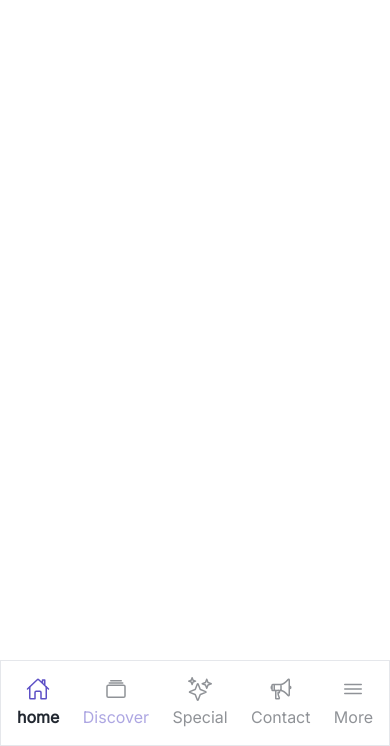
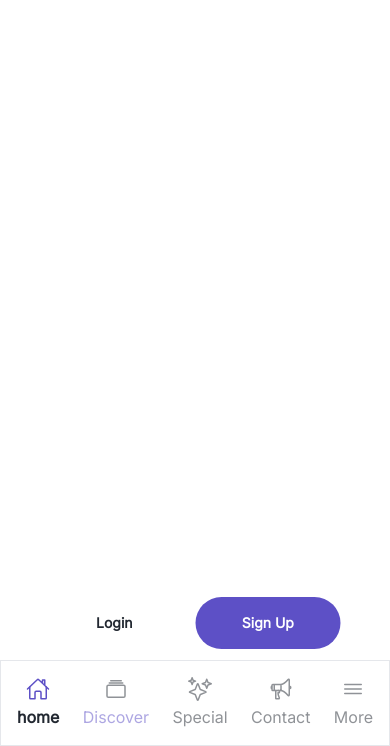
Before and after one commit to ujangaris/travel-with-tailwind, a website: page src/index.html in a window 390 px wide. Shown: the part 98-844 px from the top of the page. Drawn offline with nearby package versions, Linux system fonts and the light colour scheme; files whose address does not match are found by name.

Commit message:
Mobile view - menu login & sign up

```diff
--- a/src/index.html
+++ b/src/index.html
@@ -80,6 +80,20 @@
             </a>
           </li>
         </ul>
+        <div
+          class="absolute bottom-24 left-1/2 -translate-x-1/2 flex gap-4 w-3/4"
+        >
+          <button
+            class="grow bg-white px-8 py-4 rounded-full text-sm font-bold text-grey"
+          >
+            Login
+          </button>
+          <button
+            class="grow bg-ungu px-8 py-4 rounded-full text-sm font-bold text-white"
+          >
+            Sign Up
+          </button>
+        </div>
       </div>
     </nav>
 
```
Also changed, not shown: dist/output.css, readme.md.
